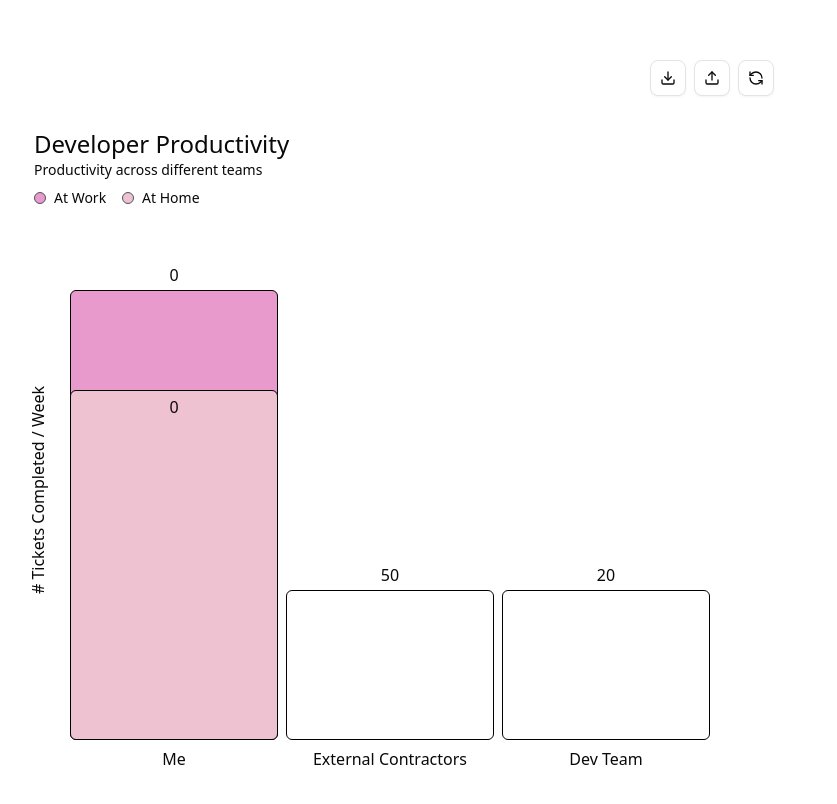
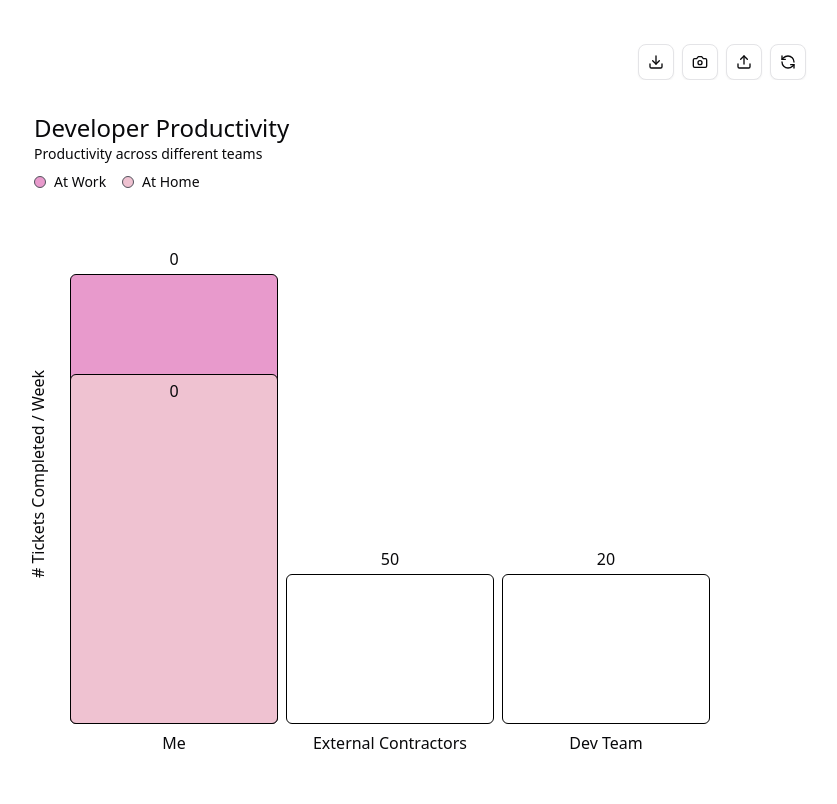
Before and after one commit to ieedan/OpenOpenAIChart, a SvelteKit app: page / in a window 1280 px wide. Shown: the top 804 px of the page, without its empty margins (236-1073 px from the left). Built offline with nearby package versions, Linux system fonts and the light colour scheme.

Commit message:
screenshot

```diff
--- a/package.json
+++ b/package.json
@@ -26,6 +26,7 @@
 		"eslint-config-prettier": "^10.0.1",
 		"eslint-plugin-svelte": "^3.0.0",
 		"globals": "^16.0.0",
+		"modern-screenshot": "^4.6.5",
 		"prettier": "^3.4.2",
 		"prettier-plugin-svelte": "^3.3.3",
 		"prettier-plugin-tailwindcss": "^0.6.11",
--- a/src/routes/+page.svelte
+++ b/src/routes/+page.svelte
@@ -6,6 +6,8 @@
 	import * as Icons from '$lib/components/icons/moving';
 	import * as z from 'zod/v4';
 	import { toast } from 'svelte-sonner';
+	import { domToPng } from 'modern-screenshot';
+	import CameraIcon from '@lucide/svelte/icons/camera';
 
 	const ChartConfigSchema = z.object({
 		title: z.string(),
@@ -128,9 +130,21 @@
 		}
 	}
 
+	async function screenshot() {
+		const url = await domToPng(chartRef as Node);
+
+		const a = document.createElement('a');
+		a.download = 'bullshit-chart.png';
+		a.href = url;
+		a.click();
+		a.remove();
+	}
+
 	let dragStartY = $state(0);
 	let originalDragHeight = $state(0);
 	let draggingSeriesIndex = $state<[number, number] | null>(null);
+
+	let chartRef = $state<HTMLDivElement | null>(null);
 </script>
 
 <svelte:window
@@ -151,7 +165,7 @@
 />
 
 <main class="flex h-svh items-center justify-center">
-	<div class="flex flex-col gap-8">
+	<div class="flex flex-col">
 		<div class="flex items-center justify-end gap-2">
 			<div>
 				<label for="chart-config" class={buttonVariants({ variant: 'outline', size: 'icon' })}>
@@ -159,6 +173,9 @@
 				</label>
 				<input type="file" accept=".json" id="chart-config" hidden onchange={importChart} />
 			</div>
+			<Button onclick={screenshot} size="icon" variant="outline" class="group">
+				<CameraIcon />
+			</Button>
 			<Button onclick={download} size="icon" variant="outline" class="group">
 				<Icons.Upload />
 			</Button>
@@ -166,6 +183,7 @@
 				<Icons.RefreshCcw />
 			</Button>
 		</div>
+		<div bind:this={chartRef} class="flex flex-col gap-8 p-8 bg-background">
 			<div class="flex flex-col gap-2">
 				<div>
 					<ContentEditable
@@ -241,4 +259,5 @@
 				</div>
 			</div>
 		</div>
+	</div>
 </main>
```
Also changed, not shown: 1 other file (tests, documents, lock files or other folders). Lines whose indentation alone changed are shown as unchanged.
